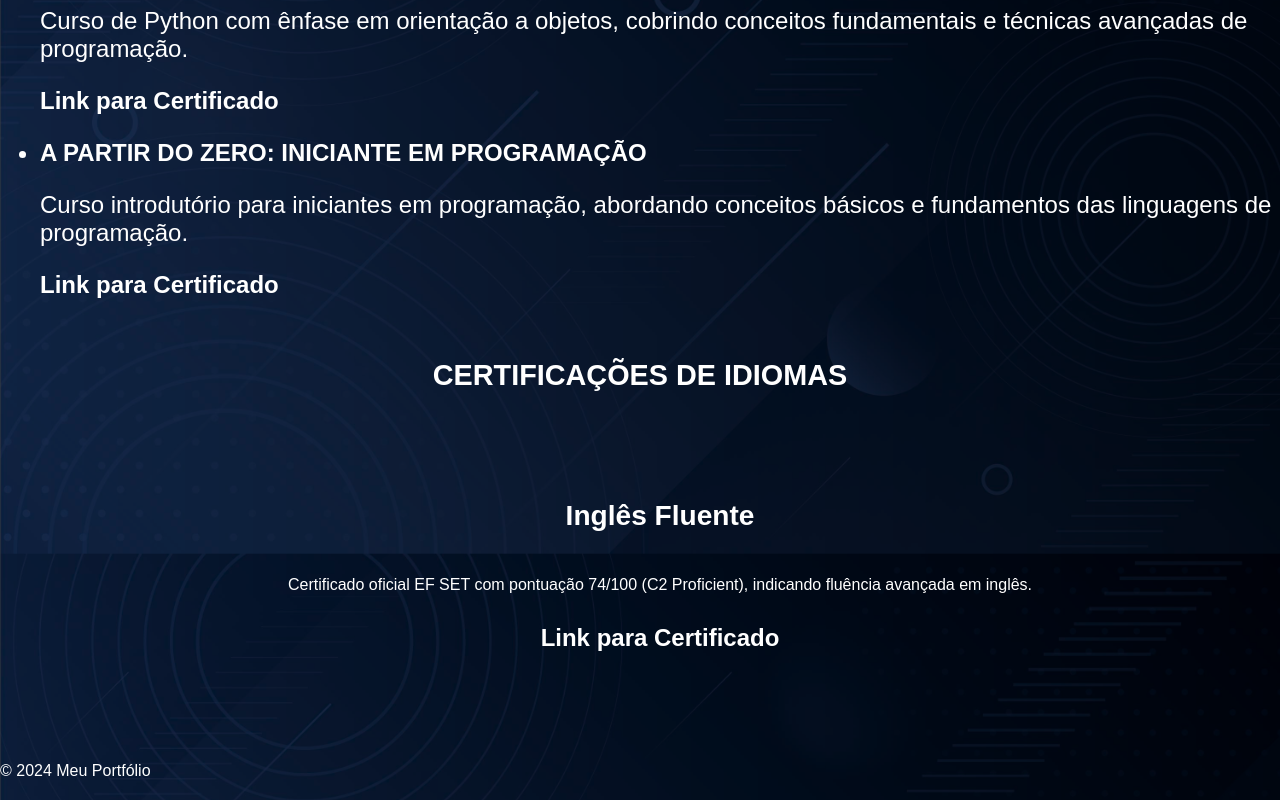
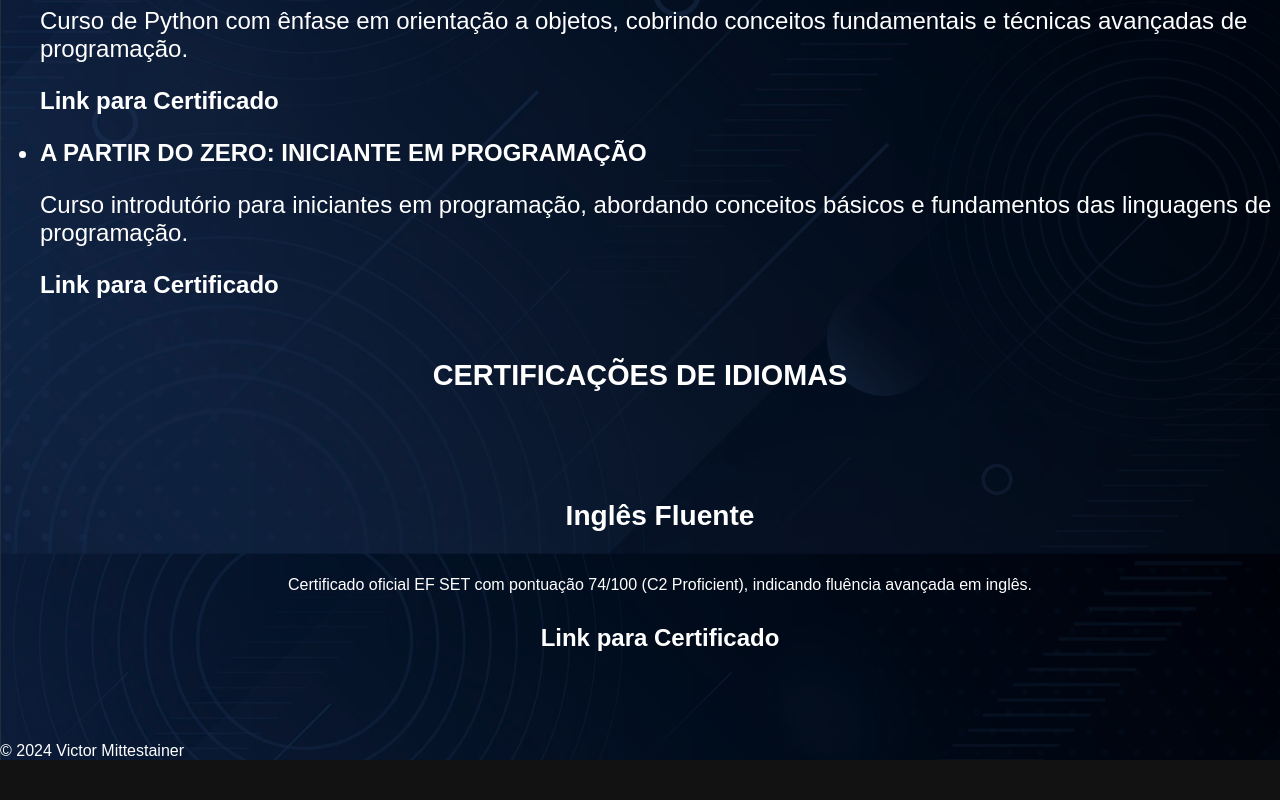
Before and after one commit to m1ttes1/uninter_portfolio, a plain HTML site: page formacao.html in a window 1280 px wide. Shown: the part 1153-1953 px from the top of the page. After the commit the page ends 1913 px from the top, so only its background shows below. Drawn offline with Linux system fonts and the light colour scheme.

Commit message:
Update formacao.html

```diff
--- a/formacao.html
+++ b/formacao.html
@@ -66,7 +66,7 @@
         </section>
     </main>
     <footer>
-        <p class="footer-text-copyright">&copy; 2024 Meu Portfólio</p>
+        <p class="footer-text">&copy; 2024 Victor Mittestainer</p>
     </footer>
 </body>
 </html>
```
